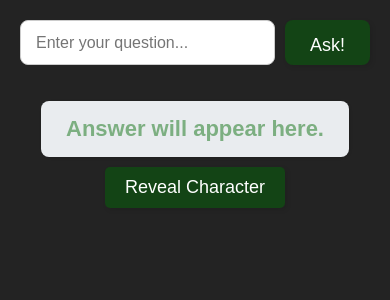
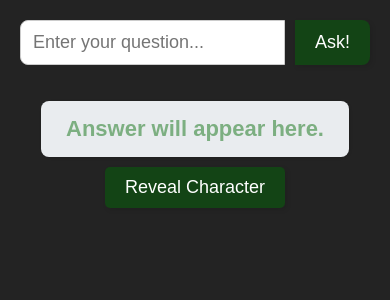
Before and after one commit to gsmafra/reverse-akinator, a Flask app: page / in a window 390 px wide. Shown: the top 300 px of the page. Run offline with Flask 3, Linux system fonts and the light colour scheme; data that the repository does not hold is empty.

Commit message:
update css

```diff
--- /dev/null
+++ b/static/css/ask.css
@@ -0,0 +1,63 @@
+.input-button-container {
+    display: flex;
+    align-items: stretch; /* Make items the same height */
+    margin-bottom: 10px; /* Adjust margin as needed */
+}
+
+#question-input {
+    flex-grow: 1; /* Allow input to take up remaining space */
+    padding: 12px;
+    font-size: 18px;
+    border: 1px solid #ccc;
+    border-radius: 8px 0 0 8px; /* Rounded left corners */
+    margin-right: 10px; /* Add space between input and button */
+    height: 45px; /* Set a consistent height */
+    box-sizing: border-box; /* Include padding and border in the element's total width and height */
+}
+
+#ask-button {
+    background-color: #00690577;
+    color: white;
+    border: none;
+    border-radius: 0 8px 8px 0; /* Rounded right corners */
+    cursor: pointer;
+    font-size: 18px;
+    padding: 10px 20px; /* Adjust padding as needed */
+    height: 45px; /* Set a consistent height */
+    box-sizing: border-box; /* Include padding and border in the element's total width and height */
+}
+
+#ask-button:hover {
+    background-color: #0056b3;
+    transform: translateY(-2px);
+    box-shadow: 3px 3px 7px rgba(0, 0, 0, 0.2);
+}
+
+#ask-button:active {
+    transform: translateY(0);
+    box-shadow: 1px 1px 3px rgba(0, 0, 0, 0.1);
+}
+
+.character-revealed #ask-button {
+    display: none;
+}
+
+/* Media query for mobile devices (adjust as needed) */
+@media (max-width: 768px) {
+    .input-button-container {
+        flex-direction: row; /* Ensure they are in a row */
+        width: 100%; /* Take full width on mobile */
+    }
+
+    #question-input {
+        border-radius: 8px 0 0 8px;
+        margin-right: 10px;
+    }
+
+    #ask-button {
+        margin-left: 0; /* Remove default mobile margin */
+        border-radius: 0 8px 8px 0;
+        padding-top: 10px; /* Adjust padding for consistency */
+        padding-bottom: 10px;
+    }
+}
--- a/static/css/styles.css
+++ b/static/css/styles.css
@@ -42,21 +42,10 @@ button:active {
     box-shadow: 1px 1px 3px rgba(0, 0, 0, 0.1);
 }
 
-.character-revealed #ask-button {
-    display: none;
-}
-
 @media (max-width: 768px) {
     body {
         padding-bottom: 320px; /* Adjust based on your sidebar's max-height + some extra space */
         justify-content: flex-start; /* Align items to the top */
-    }
-
-    .input-button-container {
-        display: flex;
-        width: 100%; /* Make the container take full width */
-        margin-bottom: 10px; /* Adjust margin as needed */
-        align-items: stretch; /* Make items the same height */
     }
 
     input[type="text"] {
@@ -69,13 +58,4 @@ button:active {
         padding-bottom: 6px;
     }
 
-    #ask-button {
-        margin-left: 10px;
-        margin-bottom: 0;
-        border-radius: 8px 8px 8px 8px;
-        padding-top: 12px;
-        padding-bottom: 6px;
-        height: 45px;
-    }
-
 }
--- a/templates/index.html
+++ b/templates/index.html
@@ -12,6 +12,7 @@
     <link rel="stylesheet" href="static/css/question_input.css">
     <link rel="stylesheet" href="static/css/answer_container.css">
     <link rel="stylesheet" href="static/css/main_title.css">
+    <link rel="stylesheet" href="static/css/ask.css">
 </head>
 <body>
     <button id="dark-mode-toggle">Toggle Dark Mode</button>
```
